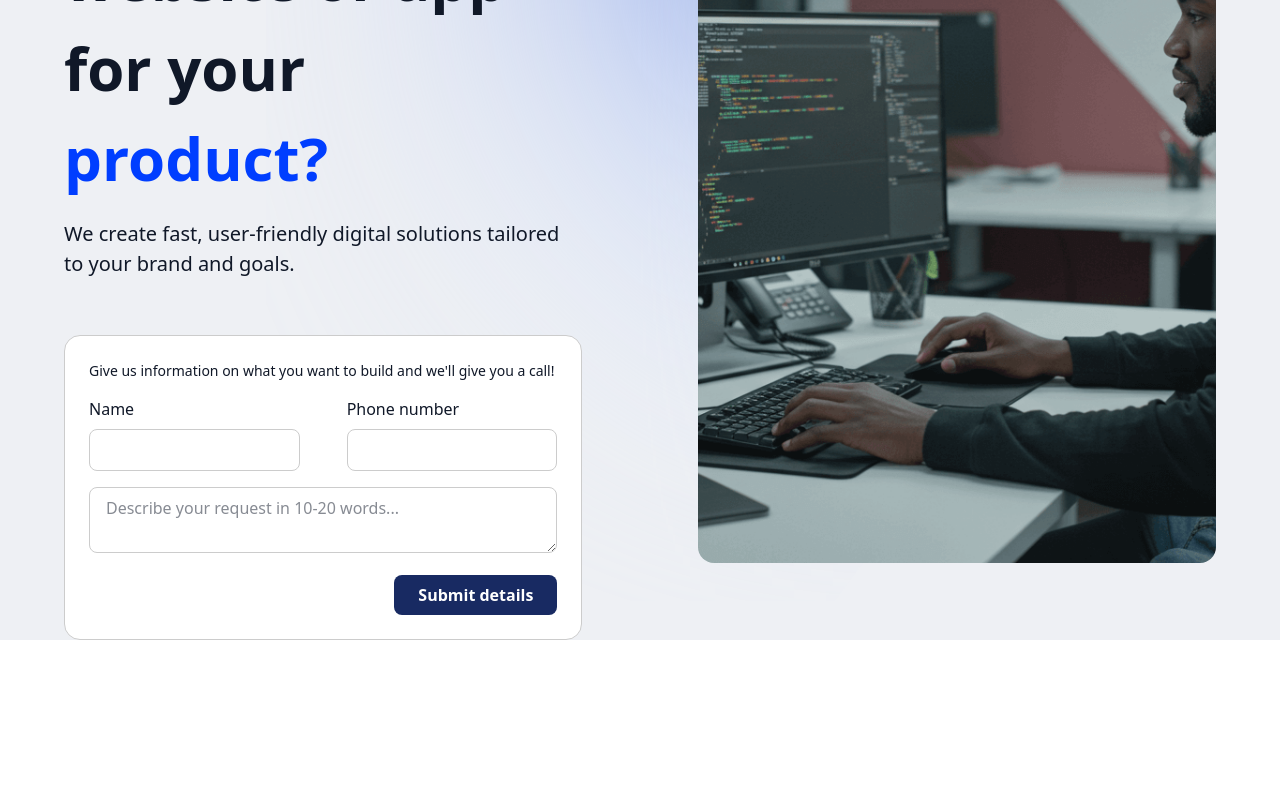
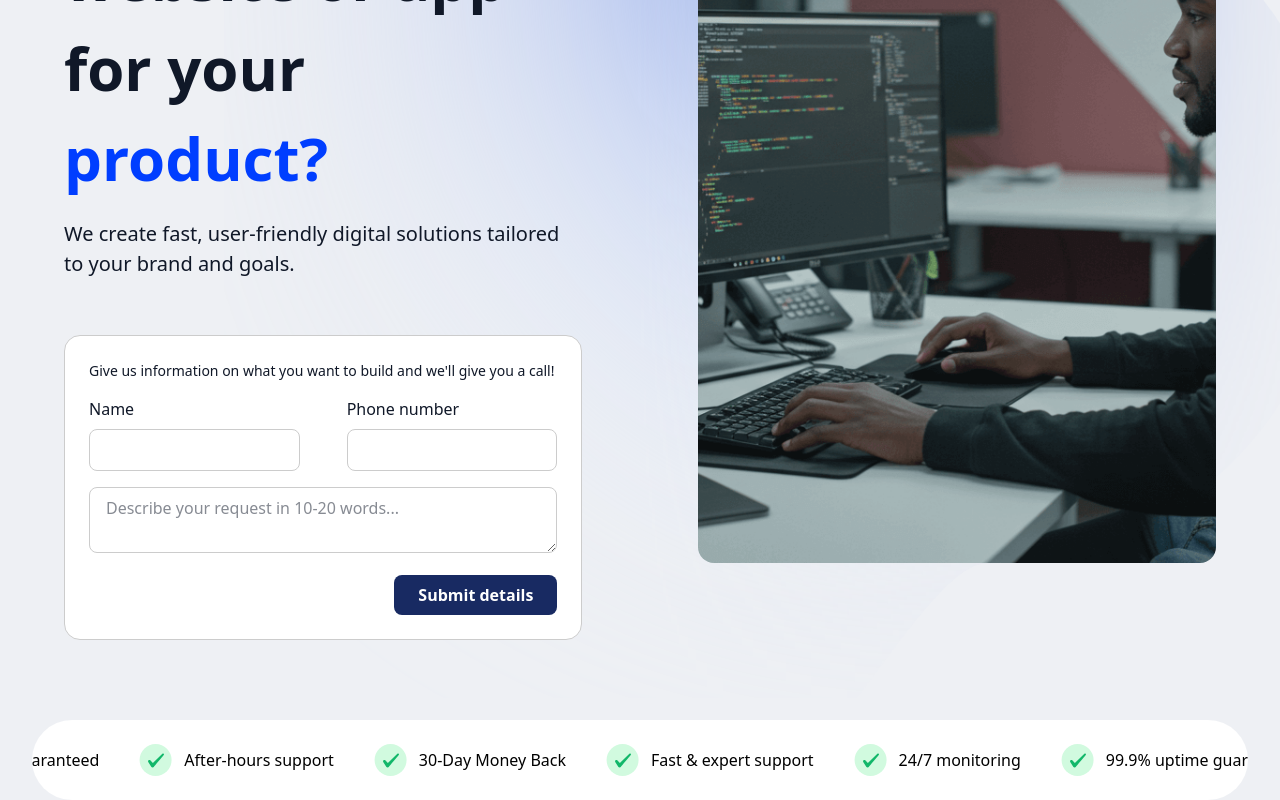
Before and after one commit to Frokesy/gcwh, a React (Vite) app: page / in a window 1280 px wide. Shown: the part 317-1117 px from the top of the page. Before the commit the page ends 957 px from the top, so only its background shows below. Built offline with nearby package versions, Linux system fonts and the light colour scheme.

Commit message:
modified hero component

```diff
--- a/src/components/home/Hero.tsx
+++ b/src/components/home/Hero.tsx
@@ -1,14 +1,29 @@
+import { GreenTick } from "../svgs/Icons";
+
 const Hero = () => {
+  const bottomBarItems = [
+    "Fast & expert support",
+    "24/7 monitoring",
+    "99.9% uptime guaranteed",
+    "After-hours support",
+    "30-Day Money Back",
+    "Fast & expert support",
+    "24/7 monitoring",
+    "99.9% uptime guaranteed",
+    "After-hours support",
+    "30-Day Money Back",
+  ];
   return (
-    <div className="bg-[url('/assets/bg-gradient.svg')] mt-10 text-gray-900 flex lg:flex-row flex-col justify-between bg-cover lg:pt-[15vh] pt-20 bg-no-repeat min-h-screen w-[90vw] mx-auto">
+    <div className="bg-[url('/assets/bg-gradient.svg')] mt-10 bg-cover lg:pt-[15vh] pt-20 bg-no-repeat min-h-screen">
+      <div className="text-gray-900 flex lg:flex-row flex-col justify-between w-[90vw] mx-auto">
         <div className="lg:w-[45%] flex flex-col space-y-4">
           <h2 className="lg:text-[60px] text-[30px] font-semibold">
             Do you need a website or app for your{" "}
             <span className="text-[#003EFF]">product?</span>
           </h2>
           <p className="text-gray-900 lg:text-[20px]">
-          We create fast, user-friendly digital solutions tailored to your brand
-          and goals.
+            We create fast, user-friendly digital solutions tailored to your
+            brand and goals.
           </p>
 
           <div className="lg:mt-10 mt-4 bg-[#fff] rounded-2xl border border-[#ccc] p-4 lg:p-6 w-full">
@@ -54,6 +69,18 @@ const Hero = () => {
           />
         </div>
       </div>
+
+      <div className="relative mt-20 scrollbar-hide w-[95vw] mx-auto py-6 px-10 rounded-full bg-[#fff] overflow-x-auto">
+        <div className="flex space-x-10 animate-marquee">
+          {bottomBarItems.concat(bottomBarItems).map((item, index) => (
+            <div key={index} className="flex items-center space-x-3 min-w-max">
+              <GreenTick />
+              <p>{item}</p>
+            </div>
+          ))}
+        </div>
+      </div>
+    </div>
   );
 };
 
--- a/src/components/svgs/Icons.tsx
+++ b/src/components/svgs/Icons.tsx
@@ -64,3 +64,21 @@ export const HamburgerIcon = () => (
     </defs>
   </svg>
 );
+
+export const GreenTick = () => (
+  <svg
+    width="33"
+    height="32"
+    viewBox="0 0 33 32"
+    fill="none"
+    xmlns="http://www.w3.org/2000/svg"
+  >
+    <rect x="0.5" width="32" height="32" rx="16" fill="#D1FADF" />
+    <path
+      fillRule="evenodd"
+      clipRule="evenodd"
+      d="M23.2952 9.85337L13.7485 19.0667L11.2152 16.36C10.7485 15.92 10.0152 15.8934 9.48188 16.2667C8.96188 16.6534 8.81522 17.3334 9.13522 17.88L12.1352 22.76C12.4285 23.2134 12.9352 23.4934 13.5085 23.4934C14.0552 23.4934 14.5752 23.2134 14.8685 22.76C15.3485 22.1334 24.5085 11.2134 24.5085 11.2134C25.7085 9.98671 24.2552 8.90671 23.2952 9.84004V9.85337Z"
+      fill="#12B76A"
+    />
+  </svg>
+);
--- a/src/index.css
+++ b/src/index.css
@@ -14,9 +14,7 @@
     /* Chrome, Safari, Opera */
 }
 
-/* ===== Animation ===== */
-
-@keyframes scroll {
+@keyframes marquee {
     0% {
         transform: translateX(0%);
     }
@@ -25,9 +23,16 @@
     }
 }
 
+.animate-marquee {
+    display: flex;
+    width: max-content;
+    animation: marquee 20s linear infinite;
+}
+
 html {
     scroll-behavior: smooth;
 }
+
 
 /* ===== Logo Scrolling Styles ===== */
 
@@ -42,7 +47,7 @@ html {
     animation: scroll 10s linear infinite;
 }
 
-.scroll-track > * {
+.scroll-track>* {
     flex-shrink: 0;
 }
 
@@ -54,6 +59,7 @@ html {
     backface-visibility: hidden;
     -webkit-backface-visibility: hidden;
 }
+
 
 /* ===== Form Fixes ===== */
 
@@ -67,6 +73,7 @@ input[type="number"] {
     -moz-appearance: textfield;
 }
 
+
 /* ===== Mobile Animation Override (optional) ===== */
 
 @media only screen and (max-width: 768px) {
```
Lines whose indentation alone changed are shown as unchanged.
